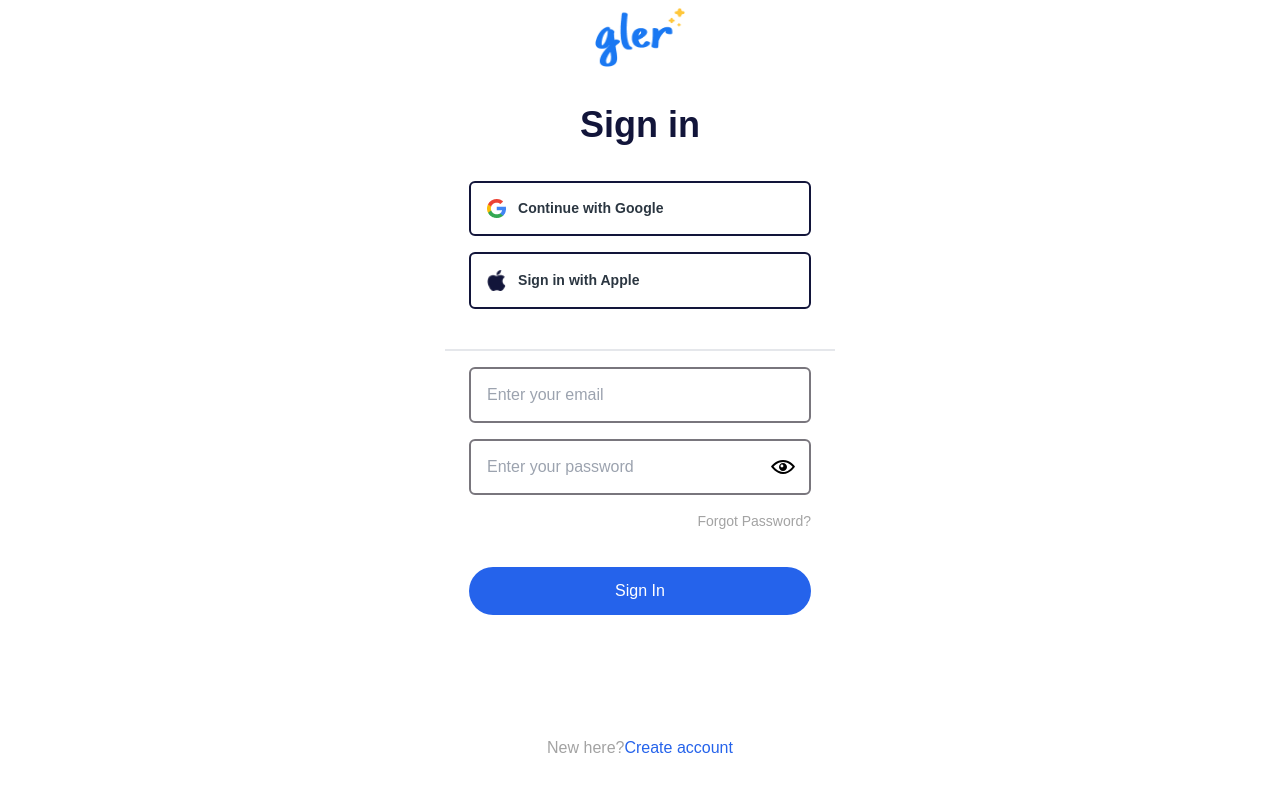
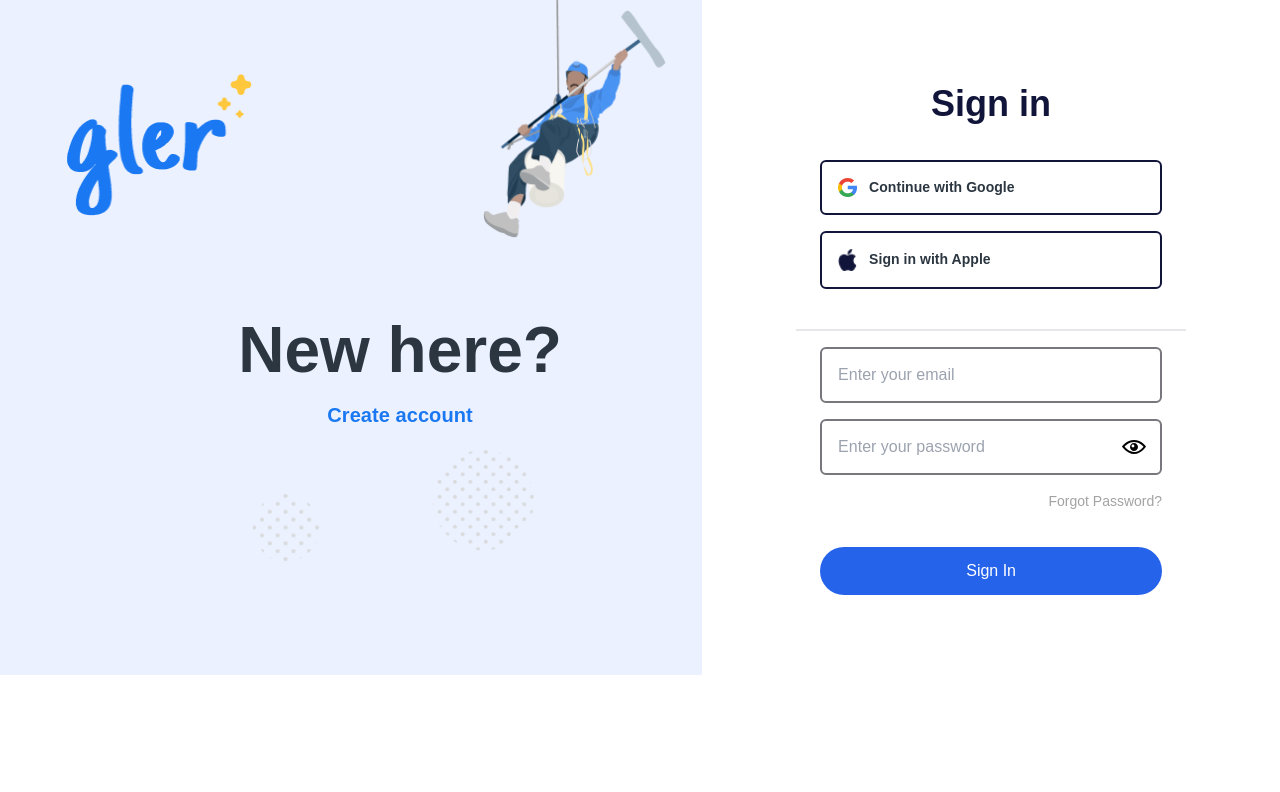
Before and after one commit to gler-enterprises-fyaora-LABS/glerEnterprises-Front-End, a Next.js app: page /login in a window 1280 px wide. Shown: the top 792 px of the page. Built offline with nearby package versions, Linux system fonts and the light colour scheme.

Commit message:
SignIn Page done

```diff
--- a/src/pages/login/index.tsx
+++ b/src/pages/login/index.tsx
@@ -6,6 +6,11 @@ import Link from "next/link";
 import { useTranslation } from "react-i18next";
 import "@/app/i18n";
 import { Api } from "@/api/Api";
+
+type LoginDTO = {
+  username: string;
+  password: string;
+};
 
 export default function Index() {
   const { t } = useTranslation();
@@ -39,14 +44,48 @@ export default function Index() {
   };
 
   return (
-      <div className="flex w-full bg-slate-50">
-        <div className="flex flex-col items-center w-full bg-white">
+      <div className="flex w-full md:h-[675px] bg-slate-50 justify-between">
+        <div className="hidden bg-neutral-500 md:block  w-[790px] relative">
+          <Image
+            src="/Frame 62678.png"
+            alt={t("alt.logo")}
+            width={200}
+            height={200}
+            className="w-[186px] h-[182px] mb-[10px] hidden md:block absolute top-[54px] left-[66px]"
+            />
+            <Image
+              src="/Group 15 Copy.png"
+              alt={t("alt.logo")}
+              width={183}
+              height={200}
+              className="w-[183.35px] h-[238.17px] mb-[10px] absolute left-[482.85px]"
+          />
+          <div className="w-[400px] flex flex-col items-center absolute top-[300px] left-[200px]">
+            <h1 className="font-bold text-[64px] h-[100px] leading-[100px] tracking-[0.043m] font-poppins">{t("login.newHere")}</h1>
+            <p className="font-poppins text-[20px] font-semibold leading[19px] text-blue-neutral tracking-[0.003em]">{t("login.createAccount")}</p>
+          </div>
+          <Image
+            src="/Combined Shape Copy 3.png"
+            alt={t("alt.logo")}
+            width={100}
+            height={100}
+            className="w-[101.35px] h-[101.17px] mb-[10px] absolute left-[433px] top-[450px]"
+          />
+          <Image
+            src="/Combined Shape Copy 4.png"
+            alt={t("alt.logo")}
+            width={67}
+            height={68}
+            className="w-[67.35px] h-[68.17px] mb-[10px] absolute left-[253px] top-[494px]"
+          />
+        </div>
+        <div className="flex flex-col md:justify-center items-center w-full md:w-[650px] bg-white">
           <Image
               src="/Frame 62678.png"
               alt={t("alt.logo")}
               width={200}
               height={200}
-              className="w-[89.55px] h-[74.519px] mb-[10px]"
+              className="w-[89.55px] h-[74.519px] mb-[10px] md:hidden"
           />
           <div className="flex items-center justify-center w-[390px] h-10 mt-5 mb-5">
             <h1 className="text-neutral-100 font-semibold text-4xl">
@@ -116,7 +155,7 @@ export default function Index() {
               </button>
             </div>
           </form>
-          <div className="w-[430px] h-[65px] mt-[85px] flex items-center justify-center">
+          <div className="w-[430px] md:hidden h-[65px] mt-[85px] flex items-center justify-center">
             <Link href="/register" className="text-neutral-400">
               {t("login.newHere")}
             </Link>
--- a/tailwind.config.ts
+++ b/tailwind.config.ts
@@ -13,10 +13,12 @@ export default {
                 foreground: "var(--foreground)",
                 'neutral-100': 'var(--Neutral-100, #12153A)',
                 'neutral-300': '#79767D',
-                'neutral-500': '#EBF1FF'
+                'neutral-500': '#EBF1FF',
+                'blue-neutral': '#1A78F2',
             },
             fontFamily: {
                 sans: ["Inter", "sans-serif", "Poppins"],
+                poppins: ["Poppins", "sans-serif"],
             },
             fontSize: {
                 '14': '14px',
```
